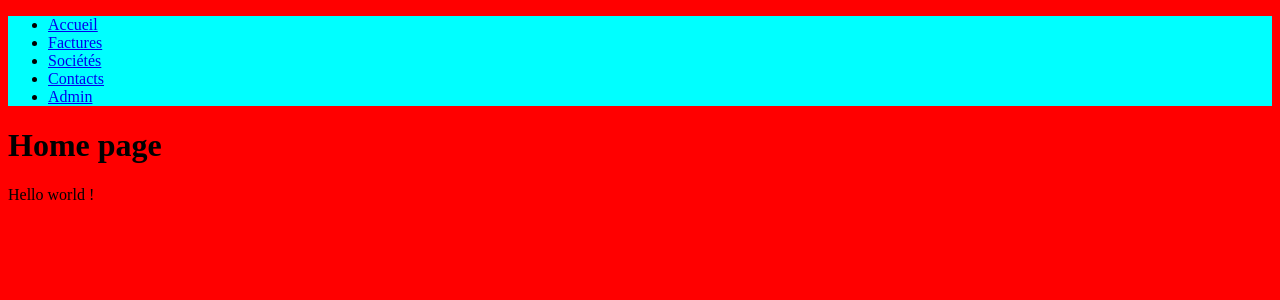
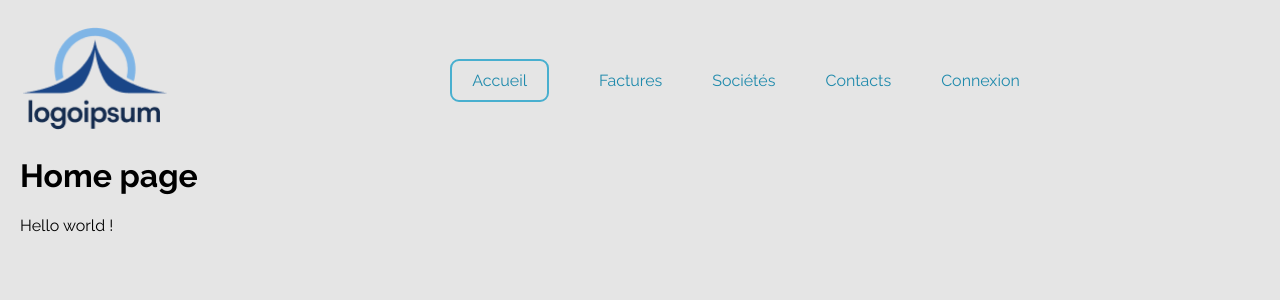
Before and after one commit to Alex-B9/Cogip_Challenge, a PHP site: page / in a window 1280 px wide. Shown: the top 300 px of the page. Run offline with PHP 8.4, Linux system fonts and the light colour scheme.

Commit message:
navbar style

```diff
--- a/public/styles/pages/home.css
+++ b/public/styles/pages/home.css
@@ -1,10 +1,46 @@
+@import url("https://fonts.googleapis.com/css2?family=Raleway:ital,wght@0,100;0,200;0,300;0,400;0,500;0,600;0,700;0,800;0,900;1,100;1,200;1,300;1,400;1,500;1,600;1,700;1,800;1,900&display=swap");
 header {
-  background-color: aqua;
   width: 100%;
+  margin-top: 25px;
+}
+header .navbarContainer {
+  display: flex;
+  flex-direction: row;
+  justify-content: flex-start;
+  align-items: center;
+}
+header .navbarContainer img {
+  width: 150px;
+}
+header .navbarContainer .linksContainer {
+  margin-left: auto;
+  margin-right: auto;
+}
+header .navbarContainer .linksContainer ul {
+  display: flex;
+  flex-direction: row;
+  align-items: center;
+  gap: 50px;
+}
+header .navbarContainer .linksContainer ul li {
+  list-style-type: none;
+  font-size: 16px;
+}
+header .navbarContainer .linksContainer ul li:first-child {
+  border: 2px solid #48AFCF;
+  border-radius: 9px;
+  padding: 10px 20px;
+}
+header .navbarContainer .linksContainer ul li a {
+  text-decoration: none;
+  color: #1F8AAC;
 }
 
 body {
-  background-color: red;
+  background-color: #E5E5E5;
+  font-family: "Raleway", sans-serif;
+  margin-left: 20px;
+  margin-right: 20px;
 }
 
 /*# sourceMappingURL=home.css.map */
--- a/sass/pages/mainHome.scss
+++ b/sass/pages/mainHome.scss
@@ -1,5 +1,11 @@
 @import '../components/navigation.scss';
 
+@import url('https://fonts.googleapis.com/css2?family=Raleway:ital,wght@0,100;0,200;0,300;0,400;0,500;0,600;0,700;0,800;0,900;1,100;1,200;1,300;1,400;1,500;1,600;1,700;1,800;1,900&display=swap');
+// font-family: 'Raleway', sans-serif;
+
 body {
-    background-color: red;
+    background-color: #E5E5E5;
+    font-family: 'Raleway', sans-serif;
+    margin-left: 20px;
+    margin-right: 20px;
 }
--- a/views/components/navigation.php
+++ b/views/components/navigation.php
@@ -1,12 +1,13 @@
 <header>
     <nav class='navbarContainer'>
+        <a href="./"><img src="./public/assets/Logo.png" alt="logo"></a>
         <div class='linksContainer'>
             <ul>
                 <li><a href='/'>Accueil</a></li>
                 <li><a href='/invoices'>Factures</a></li>
                 <li><a href='/companies'>Sociétés</a></li>
                 <li><a href='/contacts'>Contacts</a></li>
-                <li><a href='/admin'>Admin</a></li>
+                <li><a href='/connexion'>Connexion</a></li>
             </ul>
         </div>
     </nav>
```
Also changed, not shown: sass/components/navigation.scss (+34 -1 lines), public/assets/Logo.png (added), 1 other file.
